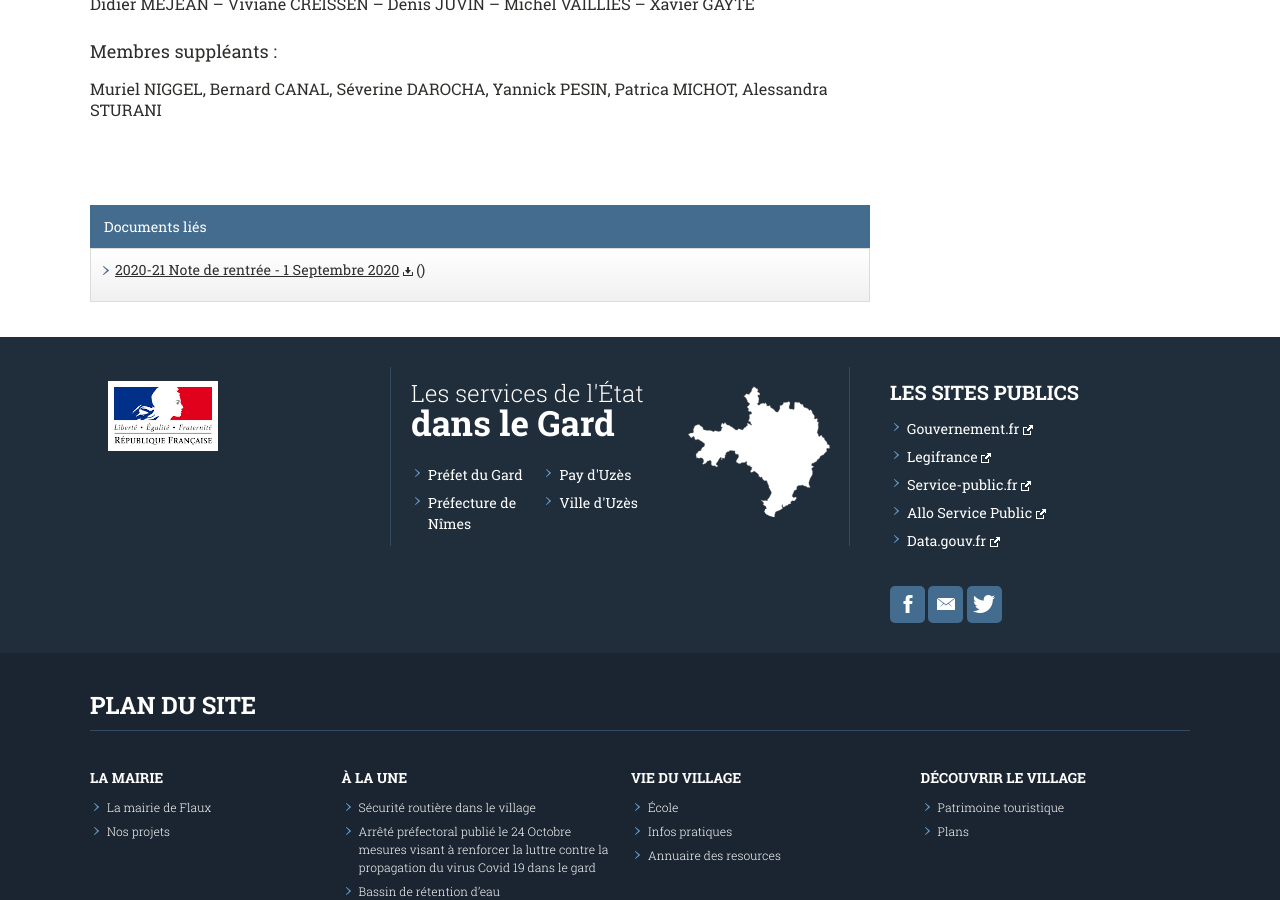
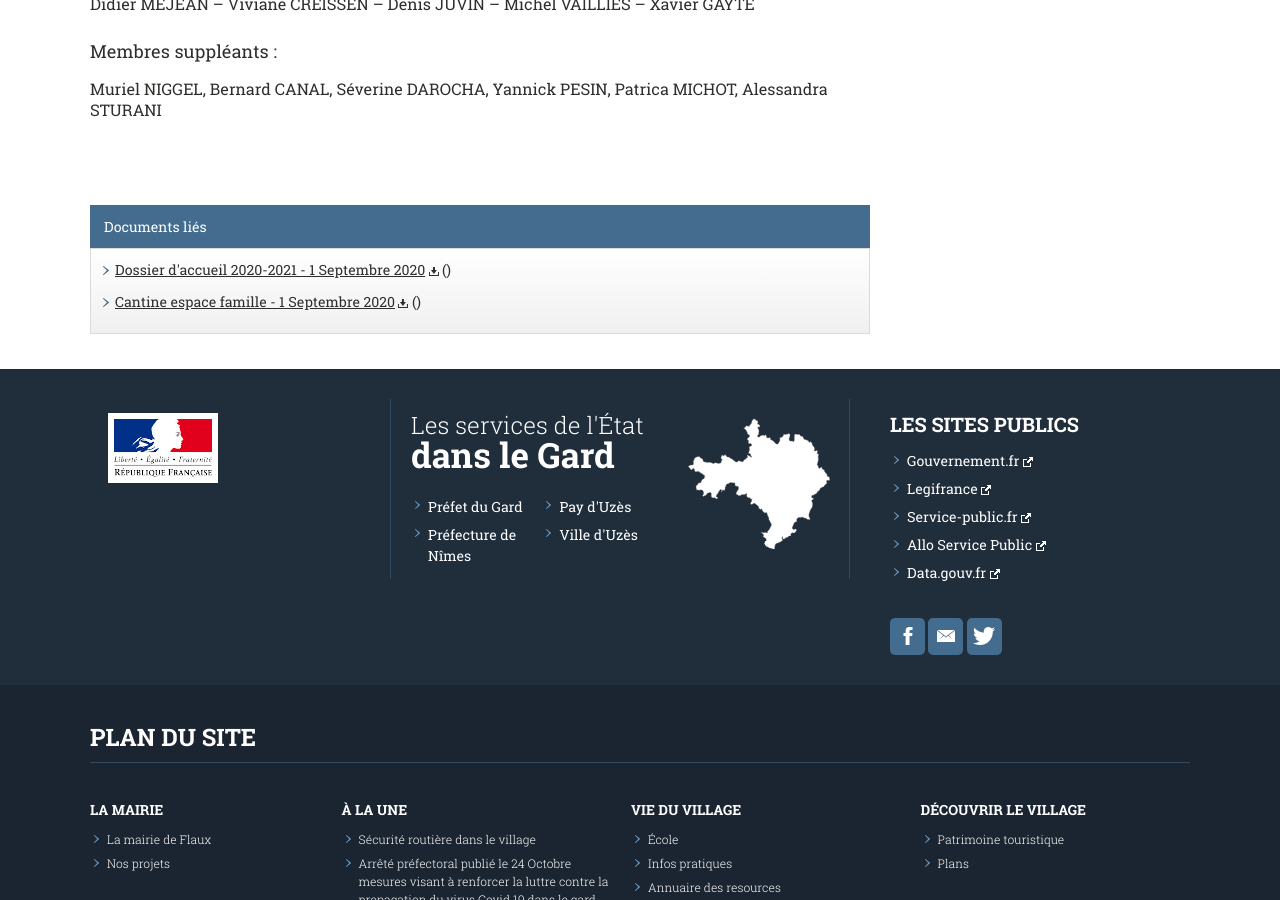
Before and after one commit to Flaux-Village/flaux-village.github.io, a Jekyll site: the page built from orgscolaire.md, in a window 1280 px wide and 900 px high, scrolled down 1338 px. Built offline with Jekyll 4.4.1, drawn with Linux system fonts in a browser that asks for light colours; our own code applies the rules of GitHub Pages for plain Markdown files; some of the changed text lies outside the part shown.

Commit message:
Update orgscolaire.md

```diff
--- a/orgscolaire.md
+++ b/orgscolaire.md
@@ -13,13 +13,15 @@ menu_secondaire:
   addresse: /ecole.html
 - titre: Année scolaire 2020/2021
   addresse: /orgscolaire.html
-- titre: Règlement intérieur des écoles
-  addresse: /reglementscol.html
 
 documents:
-- fiche: 2020-21 Note de rentrée
+- fiche: Dossier d'accueil 2020-2021
   date_texte: 1 Septembre 2020
   addresse: /assets/documents/dossier d'accueil 2020-2021.docx
+- fiche: Cantine espace famille
+  date_texte: 1 Septembre 2020
+  addresse: /assets/documents/Cantine_espacefamille.pdf
+
 
 ---
 # S.I.R.P  La Capelle et Masmolène, Flaux, Saint Victor des Oules
```
